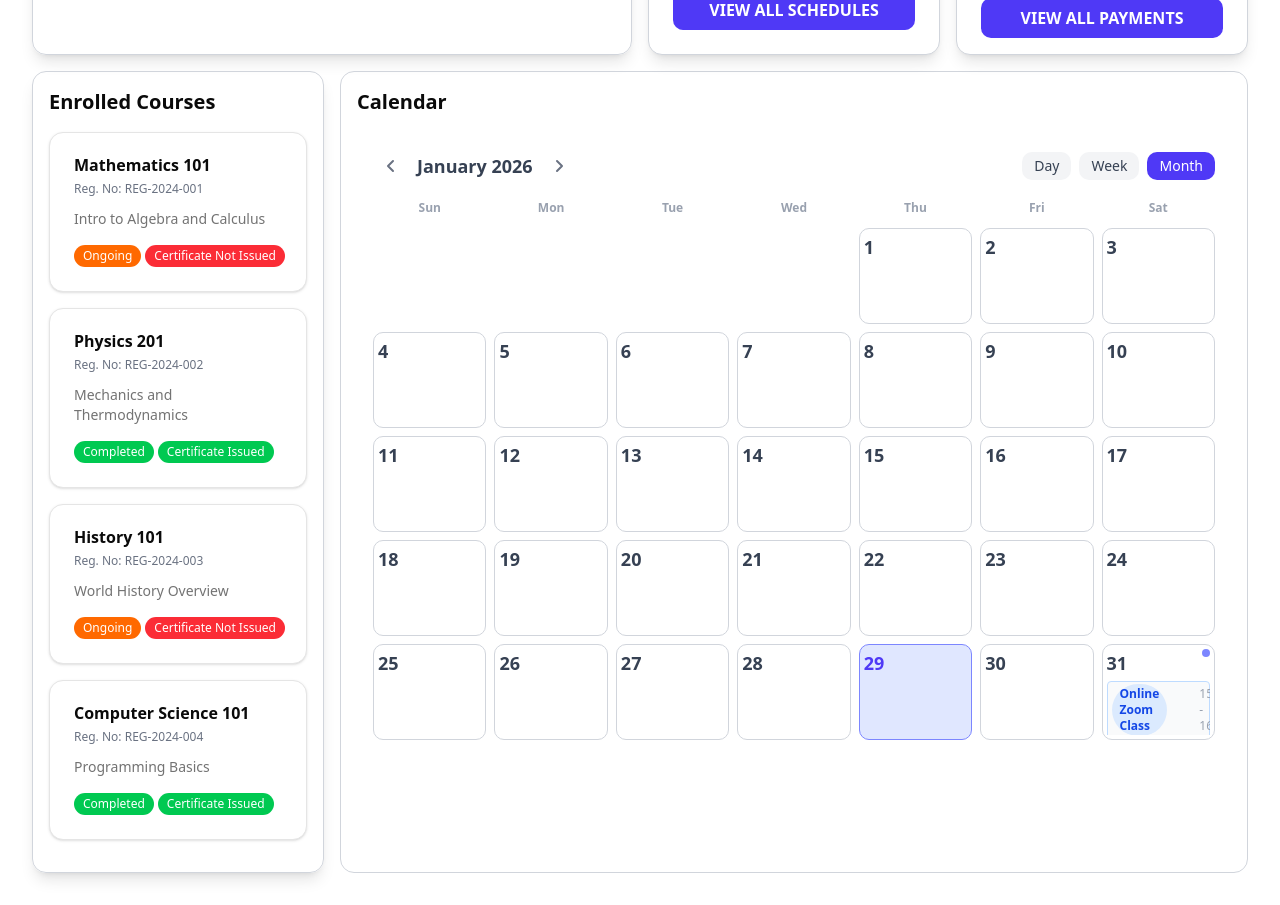
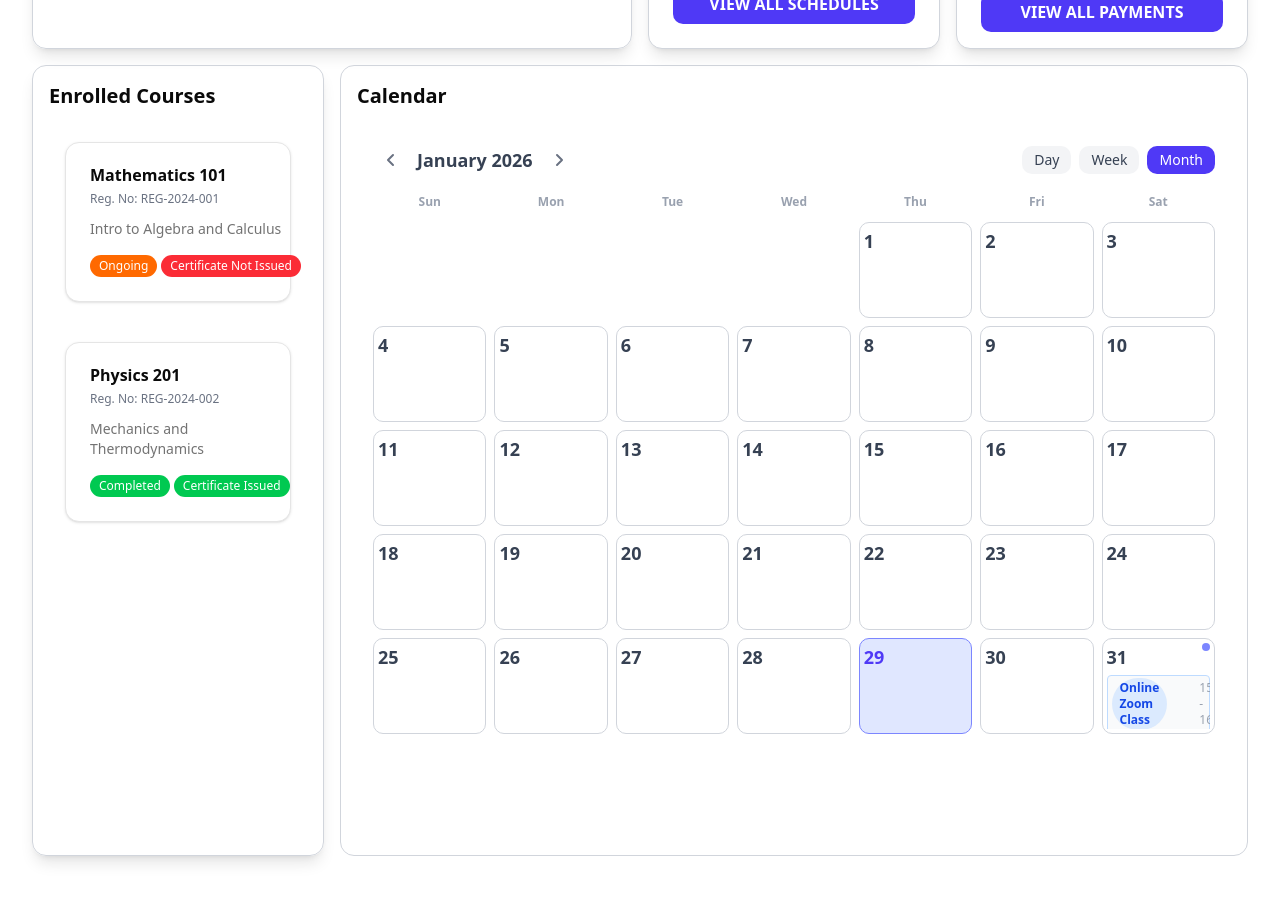
Before and after one commit to imafkerahmed/academix, a Next.js app: page /dashboard/student in a window 1280 px wide. Shown: the part 480-1385 px from the top of the page. Built offline with nearby package versions, Linux system fonts and the light colour scheme.

Commit message:
added animated list for courses

```diff
--- a/src/components/CourseList.tsx
+++ b/src/components/CourseList.tsx
@@ -1,4 +1,5 @@
 import React from "react";
+import dynamic from "next/dynamic";
 import {
   Card,
   CardHeader,
@@ -21,16 +22,15 @@ interface CourseListProps {
   courses: Course[];
 }
 
+const AnimatedList = dynamic(() => import("@/components/ui/AnimatedList.jsx"), {
+  ssr: false,
+});
+
 const CourseList: React.FC<CourseListProps> = ({ courses }) => {
-  return (
-    <div
-      className="flex flex-row overflow-x-auto gap-4 md:flex-col md:overflow-x-visible md:gap-0"
-      style={{ WebkitOverflowScrolling: "touch" }}
-    >
-      {courses.map((course) => (
+  const renderCard = (course: Course, mobile: boolean = false) => (
     <Card
       key={course.id}
-          className="min-w-[250px] flex-shrink-0 md:min-w-0 md:mb-4 transition-transform transition-shadow duration-300 hover:scale-105 hover:shadow-xl"
+      className={`transition-transform transition-shadow duration-300 hover:scale-105 hover:shadow-xl ${mobile ? "min-w-[250px] flex-shrink-0" : ""}`}
     >
       <CardHeader>
         <CardTitle>{course.name}</CardTitle>
@@ -70,7 +70,32 @@ const CourseList: React.FC<CourseListProps> = ({ courses }) => {
         </div>
       </CardHeader>
     </Card>
-      ))}
+  );
+
+  const items = courses.map((course) => renderCard(course));
+
+  return (
+    <div className="w-full">
+      {/* Mobile: horizontal scroll */}
+      <div className="md:hidden">
+        <div
+          className="flex flex-row overflow-x-auto gap-4"
+          style={{ WebkitOverflowScrolling: "touch" }}
+        >
+          {courses.map((course) => renderCard(course, true))}
+        </div>
+      </div>
+
+      {/* Desktop: vertical animated list with scrollbar */}
+      <div className="hidden md:block">
+        <AnimatedList
+          items={items}
+          showGradients={false}
+          displayScrollbar={true}
+          className="w-full"
+          itemClassName=""
+        />
+      </div>
     </div>
   );
 };
--- a/src/components/ui/AnimatedList.css
+++ b/src/components/ui/AnimatedList.css
@@ -36,7 +36,7 @@
   padding: 16px;
   background-color: transparent;
   border-radius: 8px;
-  margin-bottom: 1rem;
+  margin-bottom: 0;
   width: 100%;
 }
 
--- a/src/components/ui/AnimatedList.jsx
+++ b/src/components/ui/AnimatedList.jsx
@@ -20,7 +20,7 @@ const AnimatedItem = ({
       initial={{ scale: 0.7, opacity: 0 }}
       animate={inView ? { scale: 1, opacity: 1 } : { scale: 0.7, opacity: 0 }}
       transition={{ duration: 0.2, delay }}
-      style={{ marginBottom: "1rem", cursor: "pointer" }}
+      style={{ marginBottom: "0.5rem", cursor: "pointer" }}
     >
       {children}
     </motion.div>
```
Lines whose indentation alone changed are shown as unchanged.
